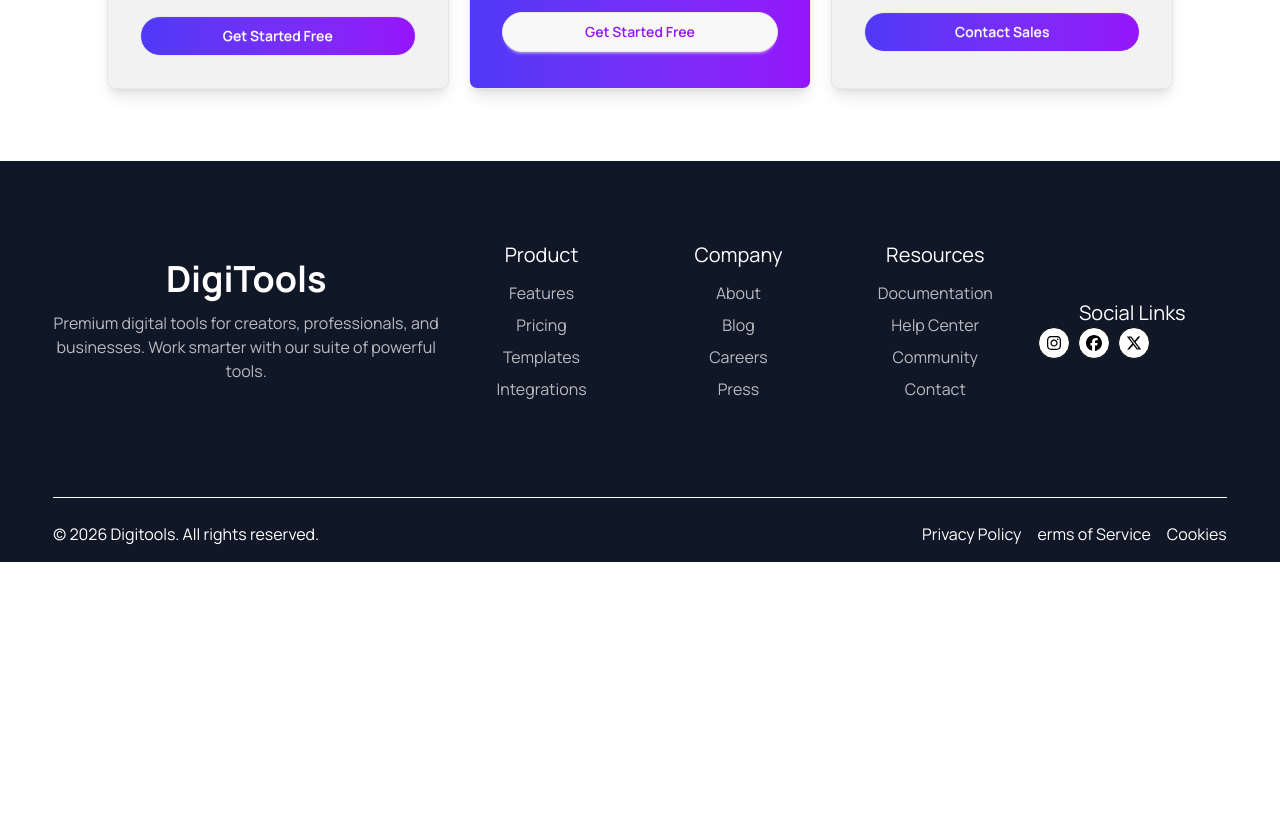
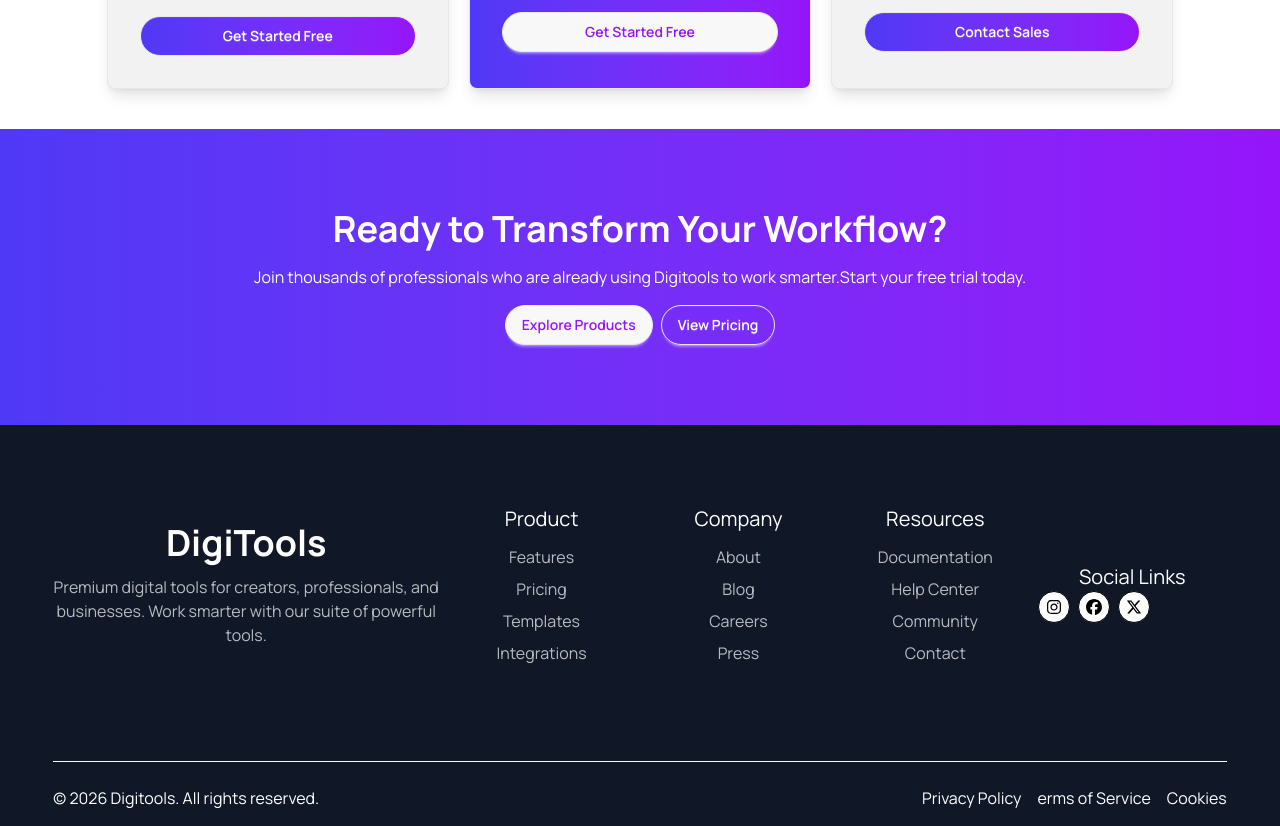
Before and after one commit to Somotosh/DigiTools-Pl-latform-wev, a React (Vite) app: page / in a window 1280 px wide. Shown: the part 3420-4246 px from the top of the page. Before the commit the page ends 3982 px from the top, so only its background shows below. Built offline with nearby package versions, Linux system fonts and the light colour scheme.

Commit message:
added workflow section

```diff
--- a/src/App.jsx
+++ b/src/App.jsx
@@ -9,6 +9,7 @@
 import StepsSection from './Component/StepsSection';
 import PricingSection from './Component/PricingSection';
 import Footer from './Component/Footer';
+import Workflow from './Component/Workflow';
 
 
 const getModel = async () => {
@@ -39,6 +40,7 @@
 
       <StepsSection />
       <PricingSection />
+      <Workflow />
       <Footer />
 
 
--- a/src/Component/Footer.jsx
+++ b/src/Component/Footer.jsx
@@ -4,7 +4,7 @@
 
 const Footer = () => {
     return (
-        <div className='mt-18  bg-[rgb(16,23,39)]'>
+        <div className=' bg-[rgb(16,23,39)]'>
             <div className='w-11/12 mx-auto text-left sm:text-center'>
                 <div className='grid md:grid-cols-6 space-y-4 items-center  gap-2 text-white py-20 border-b border-gray-50'>
 
--- a/src/Component/ProductsCard.jsx
+++ b/src/Component/ProductsCard.jsx
@@ -41,7 +41,7 @@
                     </ul>
 
                 </div>
-                <button onClick={hendelButton} className='btn text-white bg-linear-to-r from-[#4F39F6] to-[#9514FA] w-full rounded-full'>{isBuyNow ? "confram" : 'Buy Now'}</button>
+                <button onClick={hendelButton} className='btn text-white bg-linear-to-r from-[#4F39F6] to-[#9514FA] w-full rounded-full'>{isBuyNow ? "added to card" : 'Buy Now'}</button>
             </div>
 
         </div>
--- /dev/null
+++ b/src/Component/Workflow.jsx
@@ -0,0 +1,19 @@
+import React from 'react';
+
+const Workflow = () => {
+    return (
+        <div className='bg-linear-to-r from-[#4F39F6] to-[#9514FA]'>
+            <div className='w-11/12 sm:w-10/12 mx-auto space-y-4 py-20 text-center text-white'>
+                <h1 className='text-2xl sm:text-4xl font-bold'>Ready to Transform Your Workflow?</h1>
+                <p>Join thousands of professionals who are already using Digitools to work smarter.Start your free trial today.</p>
+                <div className='flex justify-center  items-center gap-2'>
+                    <button className='btn rounded-full text-[#9514FA]'>Explore Products</button>
+                    <button className='btn rounded-full bg-transparent text-white'>View Pricing</button>
+                </div>
+
+            </div>
+        </div>
+    );
+};
+
+export default Workflow;
```
